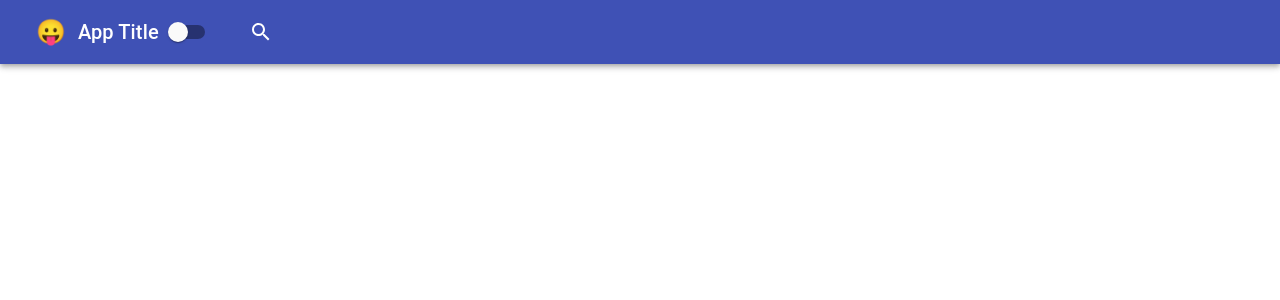
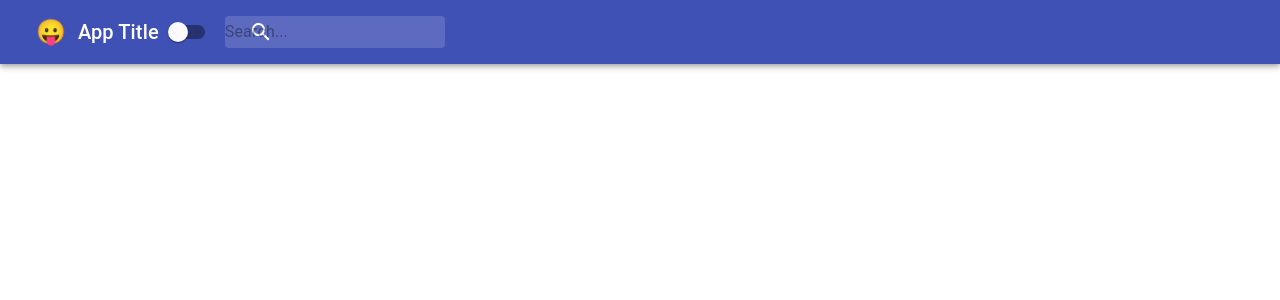
Before and after one commit to Decomplosed/react-context-app, a React (Create React App) app: page / in a window 1280 px wide. Shown: the top 300 px of the page. Built offline with nearby package versions, Linux system fonts and the light colour scheme.

Commit message:
added InputBase

```diff
--- a/src/Navbar.js
+++ b/src/Navbar.js
@@ -29,6 +29,13 @@ class Navbar extends Component {
               <div className={classes.searchIcon}>
                 <SearchIcon />
               </div>
+              <InputBase
+                placeholder='Search...'
+                classes={{
+                  root: classes.inputRoot,
+                  input: classes.inputInput
+                }}
+              />
             </div>
           </Toolbar>
         </AppBar>
```
